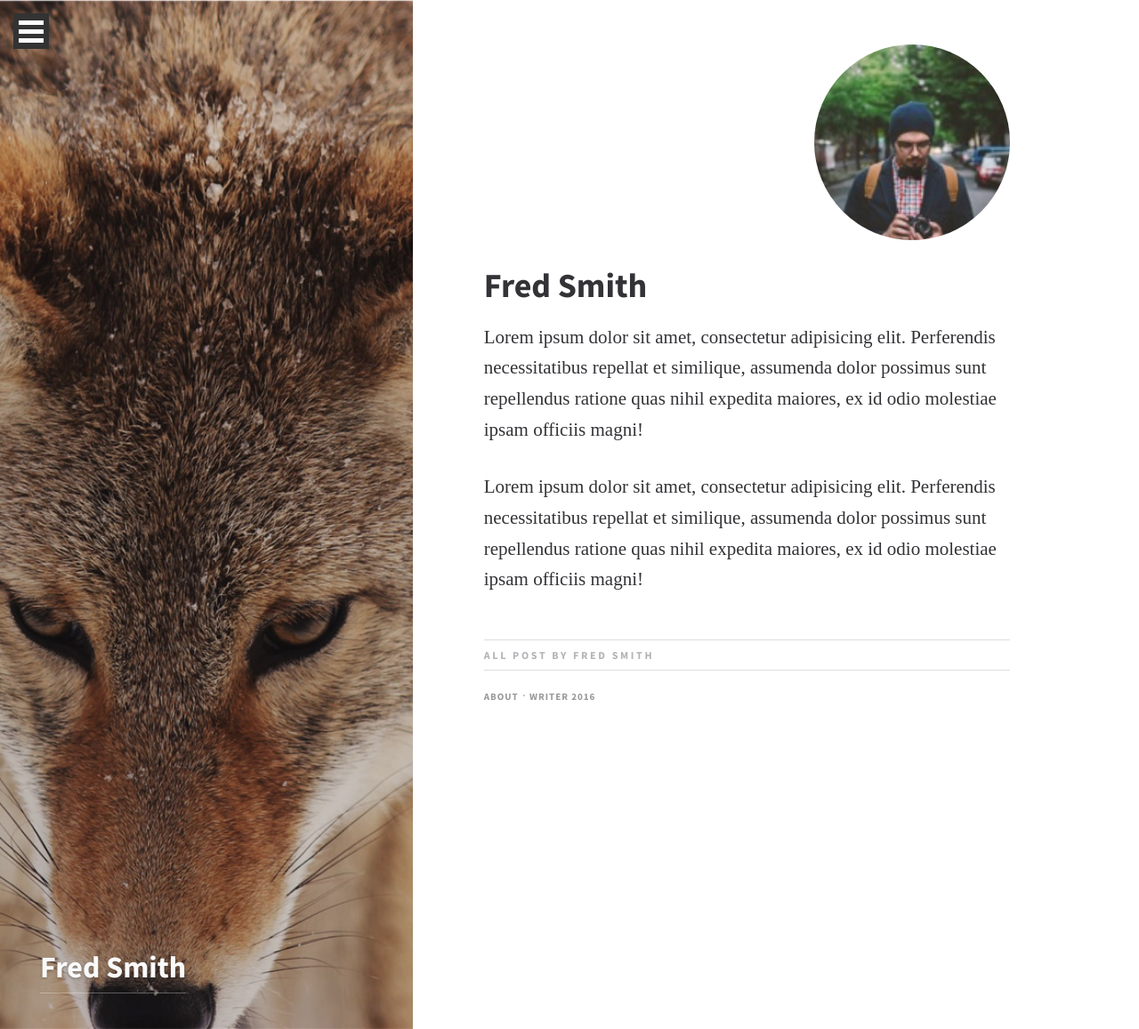
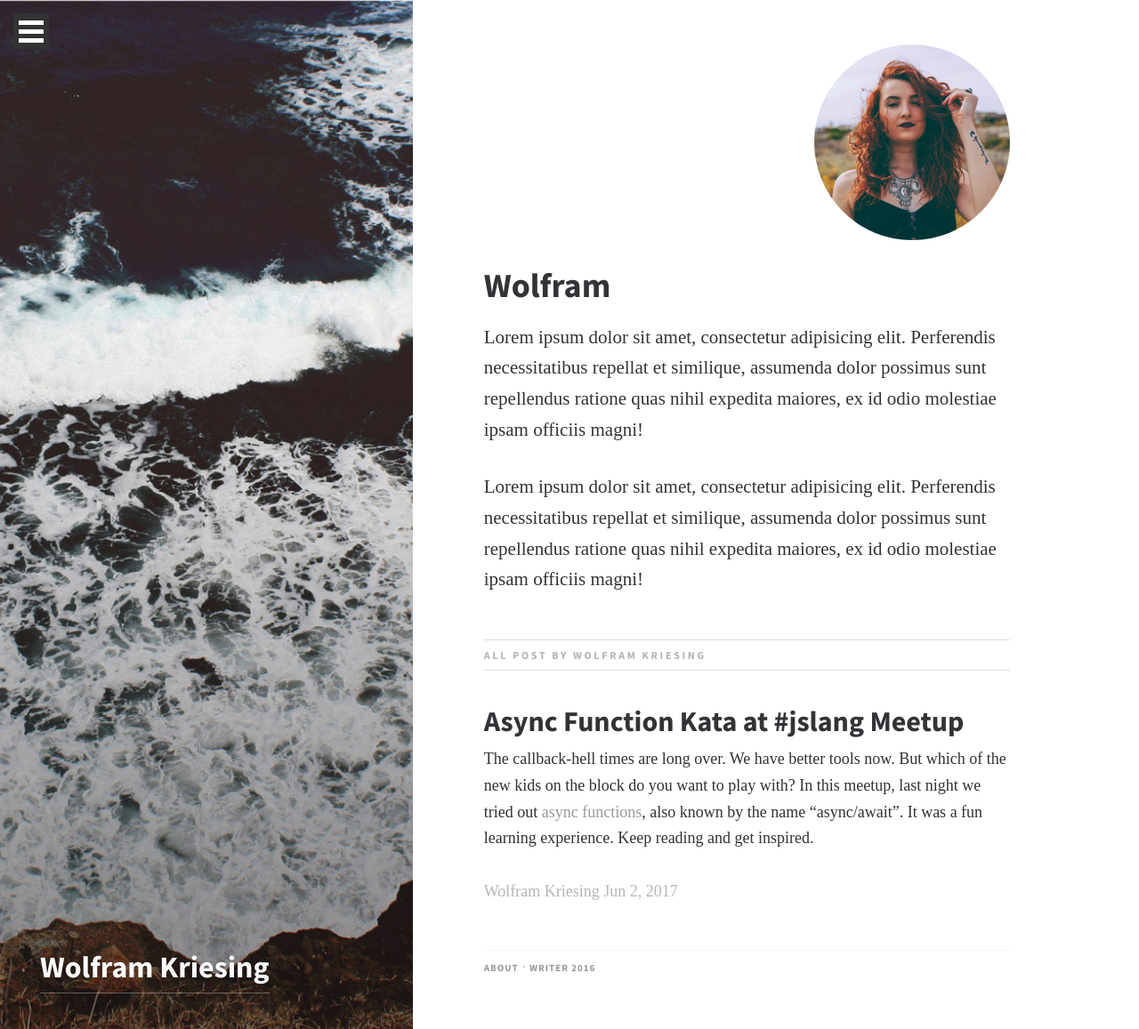
Before and after one commit to holidaycheck/tech-blog, a Jekyll site: the page built from author-wolframkriesing.md, in a window 1280 px wide. Shown: the whole page at 89% size. Built offline with Jekyll 4.4.1, drawn with Linux system fonts in a browser that asks for light colours; some web fonts are replaced.

Commit message:
Remove unused files & define one holidaycheck author

```diff
--- a/_posts/2017-06-02-jslang-meetup-async-await.markdown
+++ b/_posts/2017-06-02-jslang-meetup-async-await.markdown
@@ -4,8 +4,8 @@ title:  "Async Function Kata at #jslang Meetup"
 date: 2017-06-02 08:03:00 +0200
 categories: meetup javascript kata
 author_name: Wolfram Kriesing
-author_url : /author/wolfram
-author_avatar: michelle
+author_url : /author/wolframkriesing
+author_avatar: wolframkriesing
 show_avatar : true
 read_time : 34
 feature_image: feature-wolf
--- a/author-fred.md
+++ b/author-wolframkriesing.md
@@ -1,14 +1,14 @@
 ---
 layout: author
 title: Author
-permalink: author/fred/
-feature_image: feature-wolf
-author_avatar: fred
-title: Fred Smith
-author_name: Fred Smith
+permalink: author/wolframkriesing/
+feature_image: feature-sea
+author_avatar: wolframkriesing
+author_name: Wolfram Kriesing
+title: Wolfram Kriesing
 ---
 
-# Fred Smith
+# Wolfram
 
 Lorem ipsum dolor sit amet, consectetur adipisicing elit. Perferendis necessitatibus repellat et similique, assumenda dolor possimus sunt repellendus ratione quas nihil expedita maiores, ex id odio molestiae ipsam officiis magni!
 
```
Also changed, not shown: author-dan.md (deleted, +0 -15 lines), author-michelle.md (deleted, +0 -15 lines), img/dan.jpg (deleted), img/fred.jpg (deleted), img/jane.jpg (deleted), img/leadership-thumbnail.jpg (deleted), img/life-thumbnail.jpg (deleted), img/motivation-thumbnail.jpg (deleted), img/wolframkriesing.jpg (renamed from img/michelle.jpg).
